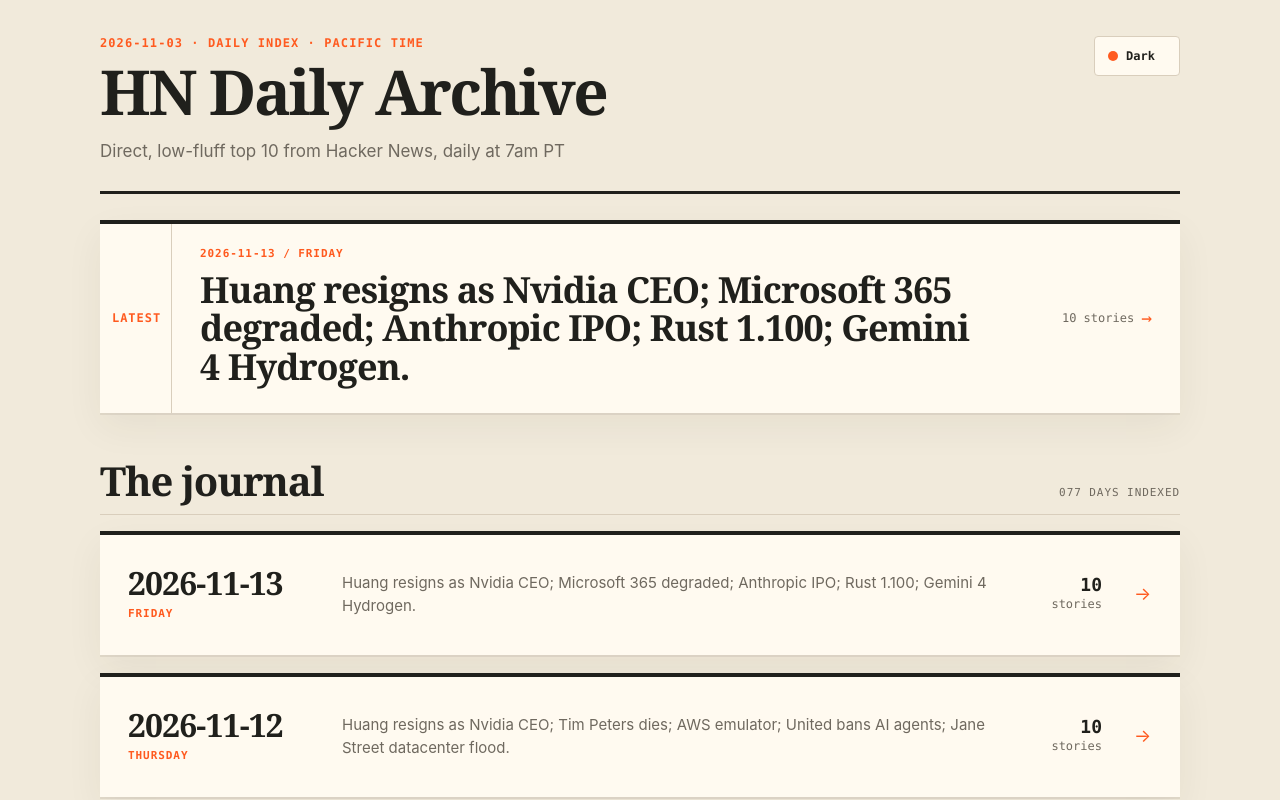
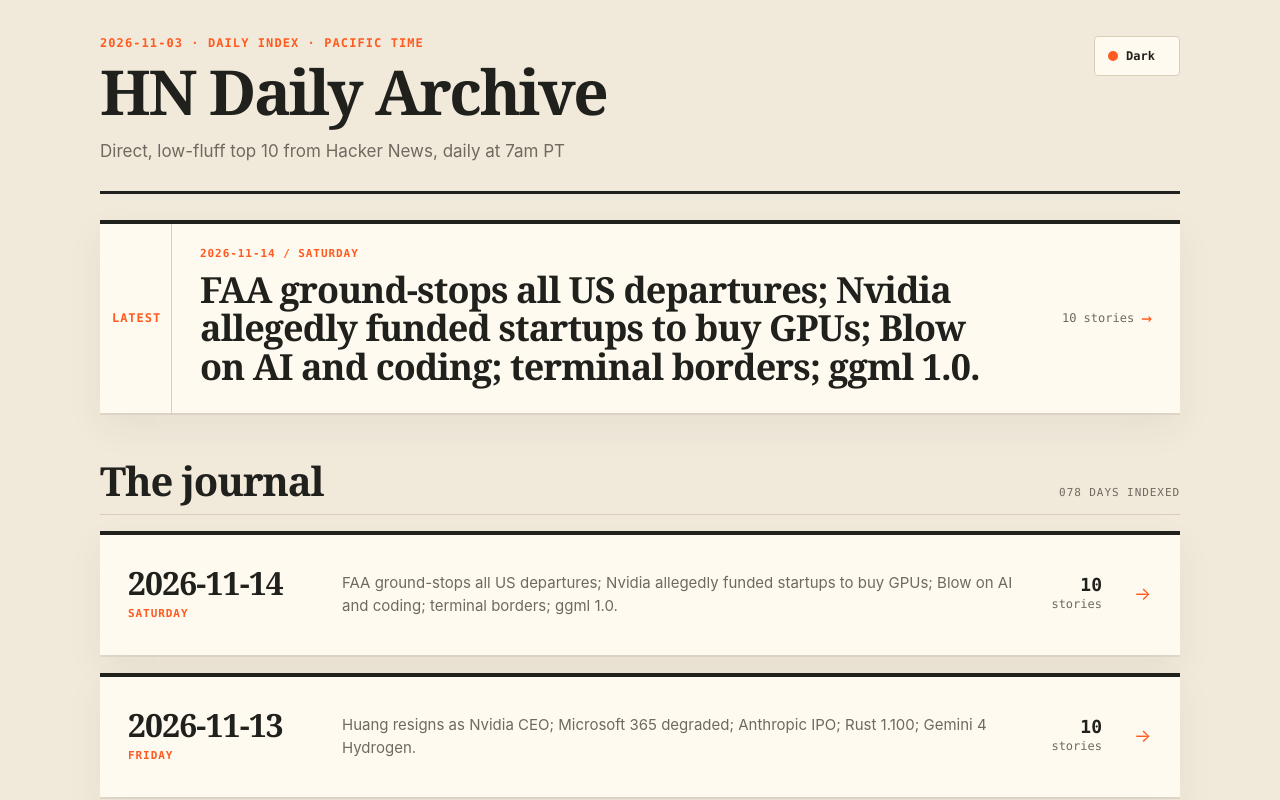
Before and after one commit to tk3369/hn-daily, a plain HTML site: page index.html in a window 1280 px wide. Shown: the top 800 px of the page. Drawn offline with Linux system fonts and the light colour scheme.

Commit message:
Update archive home — add 2026-11-14, 078 days — static, no tracking

```diff
--- a/index.html
+++ b/index.html
@@ -102,11 +102,11 @@
       <button class="theme-toggle" id="theme-toggle" type="button" aria-label="Switch color theme" title="Toggle theme (T)"><span class="theme-dot" aria-hidden="true"></span><span class="theme-text">Dark</span></button>
     </header>
 
-    <a class="latest" id="latest-link" href="https://tk3369.github.io/hn-daily/2026-11-13/" data-local-href="2026-11-13/" target="_blank" rel="noopener" onclick="return openBrief(event, this)" aria-label="Open latest brief for Friday 2026-11-13">
+    <a class="latest" id="latest-link" href="https://tk3369.github.io/hn-daily/2026-11-14/" data-local-href="2026-11-14/" target="_blank" rel="noopener" onclick="return openBrief(event, this)" aria-label="Open latest brief for Saturday 2026-11-14">
       <span class="latest-label">Latest</span>
       <span class="latest-main">
-        <span class="latest-date">2026-11-13 / FRIDAY</span>
-        <span class="latest-title">Huang resigns as Nvidia CEO; Microsoft 365 degraded; Anthropic IPO; Rust 1.100; Gemini 4 Hydrogen.</span>
+        <span class="latest-date">2026-11-14 / SATURDAY</span>
+        <span class="latest-title">FAA ground-stops all US departures; Nvidia allegedly funded startups to buy GPUs; Blow on AI and coding; terminal borders; ggml 1.0.</span>
       </span>
       <span class="latest-meta">10 stories <span class="arrow" aria-hidden="true">→</span></span>
     </a>
@@ -114,11 +114,20 @@
     <section aria-labelledby="archive-title">
       <div class="archive-head">
         <h2 id="archive-title">The journal</h2>
-        <span class="archive-count">077 days indexed</span>
+        <span class="archive-count">078 days indexed</span>
       </div>
 
       <ol class="archive-list" id="archive-list">
         <!-- ARCHIVE_ENTRIES_START: prepend new day entries directly below this line. -->
+        <li class="day-entry">
+          <a class="day-link" href="https://tk3369.github.io/hn-daily/2026-11-14/" data-local-href="2026-11-14/" target="_blank" rel="noopener" onclick="return openBrief(event, this)" data-entry aria-label="Open Saturday 2026-11-14 brief">
+            <time class="day-date" datetime="2026-11-14">2026-11-14<span class="day-weekday">Saturday</span></time>
+            <span class="day-summary">FAA ground-stops all US departures; Nvidia allegedly funded startups to buy GPUs; Blow on AI and coding; terminal borders; ggml 1.0.</span>
+            <span class="day-count"><strong>10</strong> stories</span>
+            <span class="day-arrow" aria-hidden="true">→</span>
+          </a>
+        </li>
+
         <li class="day-entry">
           <a class="day-link" href="https://tk3369.github.io/hn-daily/2026-11-13/" data-local-href="2026-11-13/" target="_blank" rel="noopener" onclick="return openBrief(event, this)" data-entry aria-label="Open Friday 2026-11-13 brief">
             <time class="day-date" datetime="2026-11-13">2026-11-13<span class="day-weekday">Friday</span></time>
```
